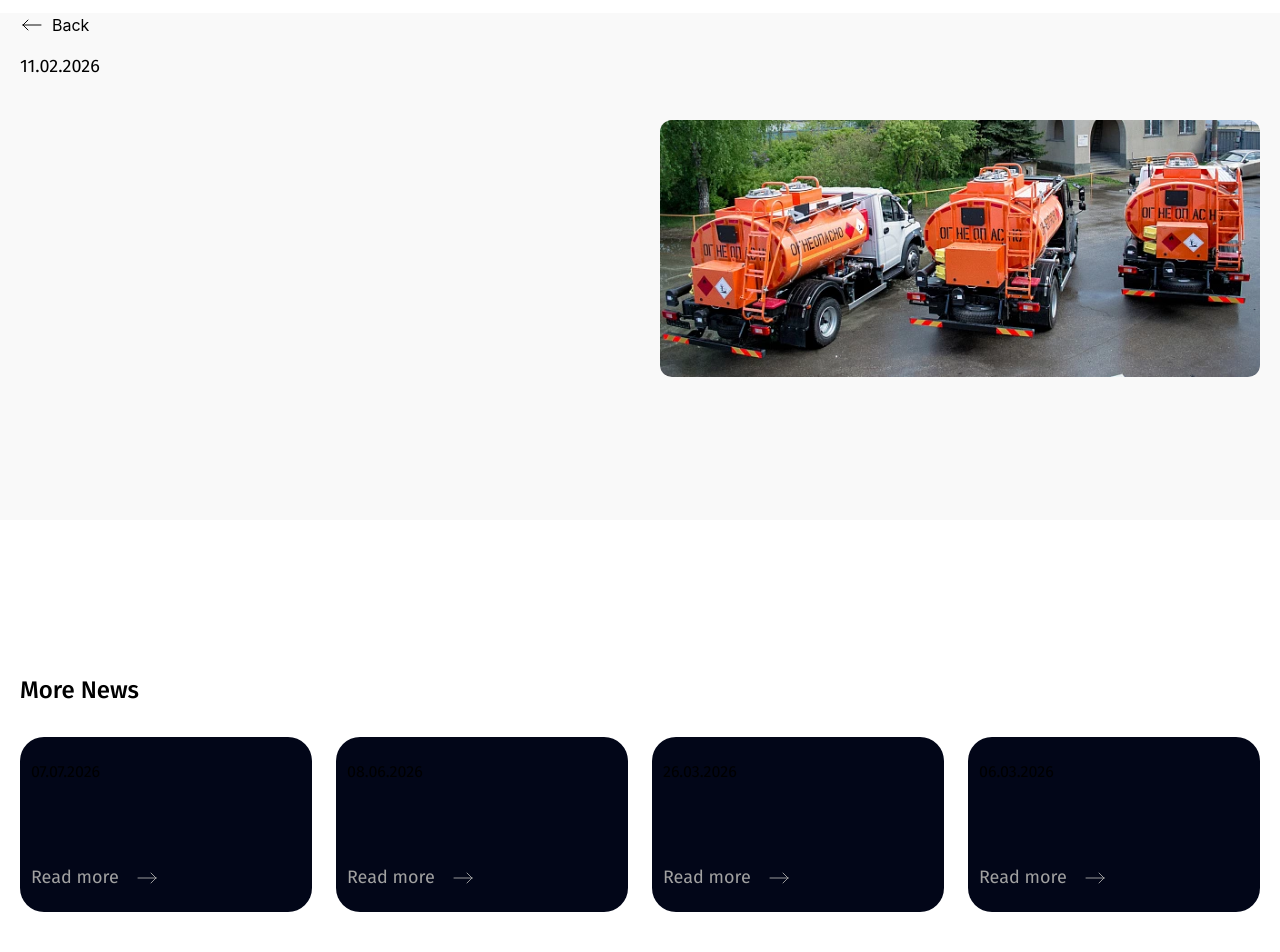
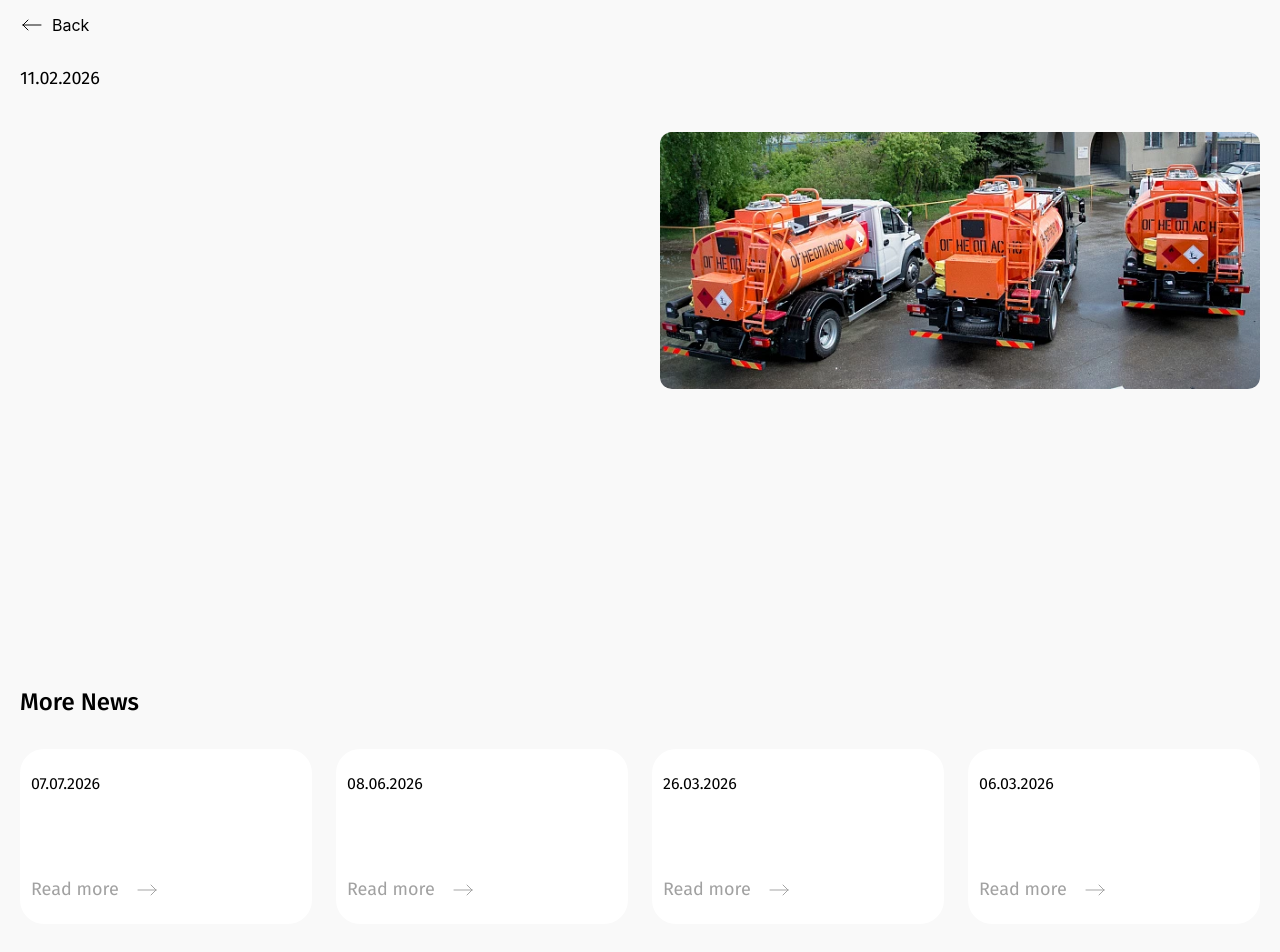
Before and after one commit to misterkhabibullayev/ructrak, a React (Vite) app: page /news/avtotoplivozapravshchiki-rustrak-vklyucheny-v-reestr-minpromtorga in a window 1280 px wide. Shown: the part 140-1092 px from the top of the page. Built offline with nearby package versions, Linux system fonts and the light colour scheme.

Commit message:
newspage xatolar to'g'irlandi

```diff
--- a/src/components/RequestCallModal.jsx
+++ b/src/components/RequestCallModal.jsx
@@ -168,7 +168,7 @@ function RequestCall({ request, closeRequest, activeProduct }) {
 
   return (
     <div className="fixed inset-0 z-52 flex items-center justify-center px-5">
-      <div onClick={handleClose} className="fixed inset-0 bg-black/50" />
+      <div onClick={handleClose} className="fixed inset-0 bg-black/30" />
       <div className="w-125 relative z-10 bg-white dark:bg-slate-900 pt-13 px-5 pb-9 rounded-lg">
         <button
           onClick={handleClose}
--- a/src/pages/NewsDetailes/index.jsx
+++ b/src/pages/NewsDetailes/index.jsx
@@ -27,7 +27,7 @@ function NewsDetailes() {
     <>
       <section className="bg-[#F9F9F9] dark:bg-slate-900">
         <div className="container1">
-          <div className="my-4">
+          <div className="py-4">
             <Link
               to={"/news"}
               className="flex items-center gap-2 text-black dark:text-white"
@@ -47,7 +47,7 @@ function NewsDetailes() {
                 {currentNews.publishedAt}
               </p>
             </div>
-            <div className="flex flex-col lg:flex-row gap-10 mb-39">
+            <div className="flex flex-col lg:flex-row gap-10 pb-39">
               {currentNewsDetailes.map((item) => (
                 <div
                   key={item.id}
@@ -84,8 +84,8 @@ function NewsDetailes() {
           </div>
         </div>
       </section>
-      <section>
-        <div className="container1 mb-10">
+      <section className="bg-[#F9F9F9]">
+        <div className="container1 pb-10">
           <h2 className="font-FiraSans font-medium text-[20px] md:text-2xl leading-[120%] text-black dark:text-white mb-3 md:mb-8">{t("newsDetailes.moreNews")}</h2>
           <div className="">
             <Swiper
@@ -121,7 +121,7 @@ function NewsDetailes() {
                   <div
                     data-aos="fade-up"
                     data-aos-delay={index * 100}
-                    className="group rounded-3xl overflow-hidden bg-slate-950"
+                    className="group rounded-3xl overflow-hidden bg-white dark:bg-slate-950"
                   >
                     <a href={`news/${item.slug}`}>
                       <div className="flex flex-1 flex-col justify-between h-43.75 py-5.5 px-2.75">
```
